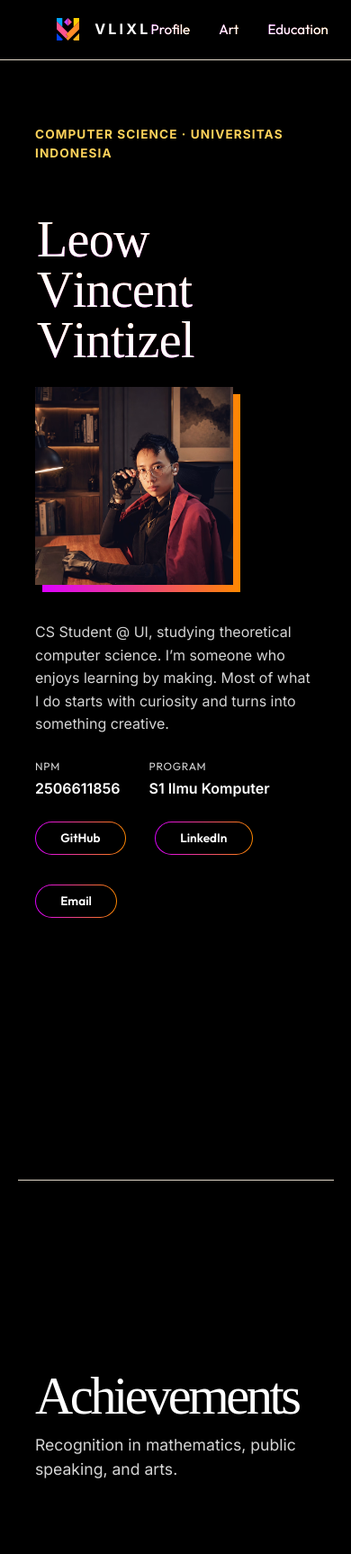
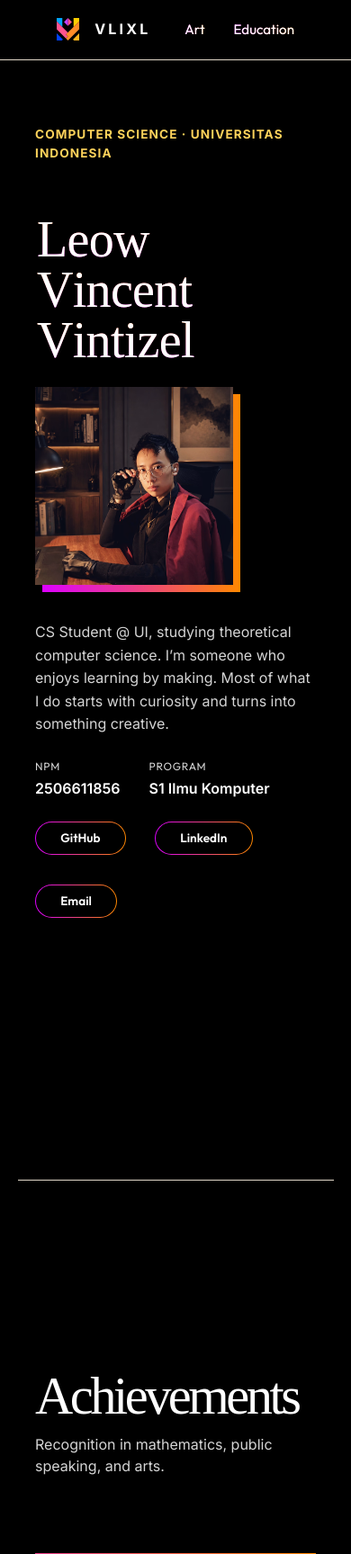
Before and after one commit to vlixl/myportofolio, a Django app: page / in a window 390 px wide. Shown: the top 1727 px of the page at 90% size. Run offline with Django 5.2, Linux system fonts and the light colour scheme; data that the repository does not hold is empty; some web fonts are replaced.

Commit message:
fix: prevent overflow on small viewports

```diff
--- a/static/css/achievements.css
+++ b/static/css/achievements.css
@@ -15,7 +15,7 @@
 }
 
 #achievements h1{
-    font-size: clamp(2rem, 15vw, 8rem);
+    font-size: clamp(2em, 15vw, 8em);
     white-space: nowrap;
     overflow-wrap: normal;
 }
--- a/static/css/default.css
+++ b/static/css/default.css
@@ -97,7 +97,7 @@
     font-family: 'Times New Roman', Times, serif;
     font-weight: normal;
     letter-spacing: -0.06em;
-    font-size: clamp(2.5rem, 20vw, 10rem);
+    font-size: clamp(1.5em, 20vw, 10em);
     overflow-wrap: anywhere;
 }
 .section-subheader {
@@ -105,7 +105,7 @@
     margin-bottom: 4vh;
 
     font-weight: normal;
-    font-size: clamp(1.1rem, 2vw, 1.5rem);
+    font-size: clamp(1em, 2vw, 1.5em);
     line-height: 1.5;
 
     color: var(--text-muted);
@@ -178,6 +178,12 @@
     color: transparent;
 }
 
+@media(max-width: 600px){
+    #profile-link{
+        display: none;
+    }
+}
+
 /* Brand Logo & Text */
 .logo {
     width: 3vh;
--- a/templates/base.html
+++ b/templates/base.html
@@ -37,7 +37,7 @@
                 <p>{{ brand }}</p>
             </a>
             <nav>
-                <a href="{% url 'main:show_main' %}">Profile</a>
+                <a id="profile-link" href="{% url 'main:show_main' %}">Profile</a>
                 <a href="{% url 'main:show_art' %}">Art</a>
                 <a href="{% url 'main:show_education' %}">Education</a>
             </nav>
```
